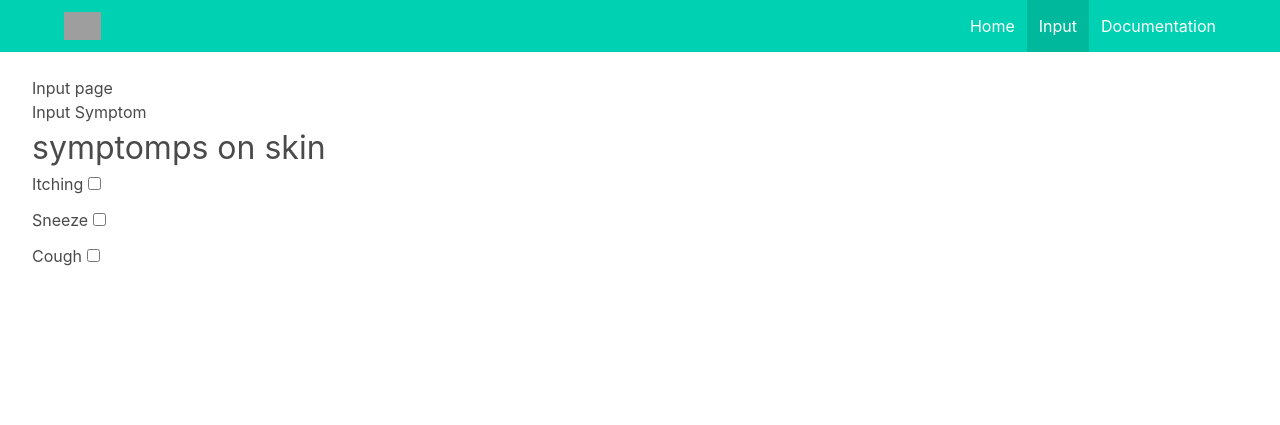
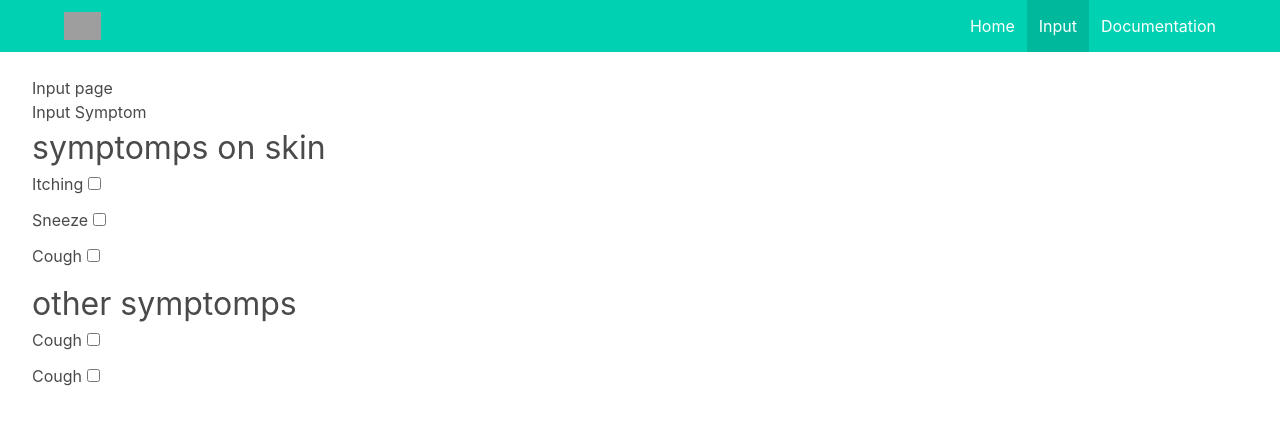
Before and after one commit to soerfaz/Fourhealth, a Flask app: page /input in a window 1280 px wide. Shown: the top 425 px of the page. Run offline with Flask 3, Linux system fonts and the light colour scheme; grey boxes are pictures that could not be loaded.

Commit message:
Update input.html

```diff
--- a/src/templates/input.html
+++ b/src/templates/input.html
@@ -24,6 +24,20 @@
                     <input type="checkbox" name="cough" id="">
                 </label>
             </div>
+
+            <h3 class="is-size-3">other symptomps</h3>
+            <div class="field">
+                <label for="high_fever">
+                    Cough
+                    <input type="checkbox" name="high_fever" id="">
+                </label>
+            </div>
+            <div class="field">
+                <label for="vomitting">
+                    Cough
+                    <input type="checkbox" name="vomitting" id="">
+                </label>
+            </div>
         </div>
     </form>
 {% endblock content %}
```
